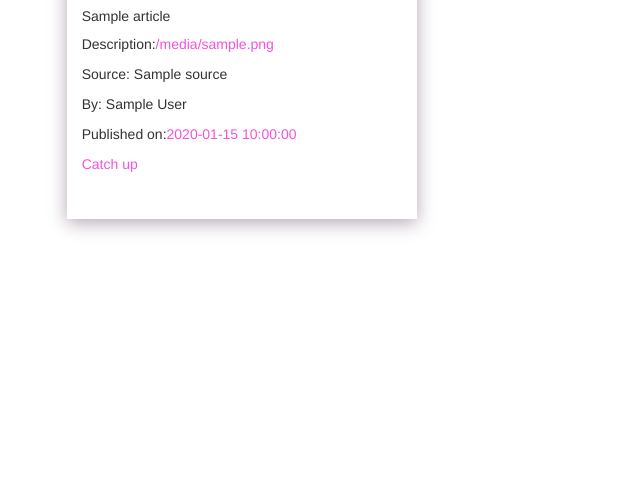
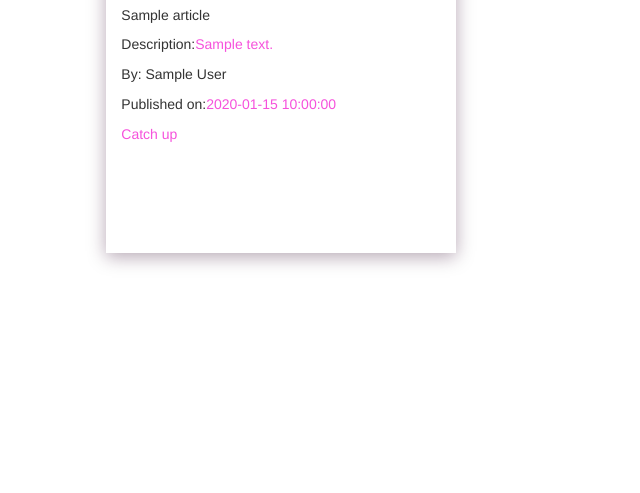
Before and after one commit to AtienoObwanda/TodayInTabs, a Flask app: template app/templates/article.html in a window 1280 px wide. Shown: the part 266-759 px from the top of the page, without its empty margins (0-640 px from the left). Run offline with Flask 2, Linux system fonts and the light colour scheme; the template is opened without the code that fills it: most values are stand-ins (such as "Sample title", 1, 10 or a date in 2020); grey boxes marked "Sample" are stand-in pictures; some libraries are stand-ins or nearby versions.

Commit message:
applicationg working as expected

```diff
--- a/app/requests.py
+++ b/app/requests.py
@@ -110,12 +110,12 @@ def get_article(id):
 
     return article_details_results
 
-def process_results_article(article_details_list):
+def process_results_article(article_list):
     '''
     Function  that processes the article result and transform them to a list of Objects
     '''
     article_details_results = []
-    for article_item in article_details_list:
+    for article_item in article_list:
         image = article_item.get('urlToImage')
         title = article_item.get('title')
         description = article_item.get('description')
--- a/app/templates/article.html
+++ b/app/templates/article.html
@@ -1,14 +1,17 @@
 {% extends 'base.html'%}
 {% import 'macros.html' as macro %}
+
 
 {% block content%}
   <div class="container">
 
+
     <h3 class="text-center" style="font-family: 'Times New Roman', Times, serif; font-size: 30px;">Top Story Headlines</h3>
-            <div class="row">
-              {{ macro.showArticleList(article)}}
-            </div>
-
+          <div class="row">
+          <ul>
+            {{ macro.showArticleList(article) }}
+          </ul>
+          </div>
 
   </div>
   {% endblock%}
--- a/app/templates/macros.html
+++ b/app/templates/macros.html
@@ -3,11 +3,11 @@
     {% for article in article_list %}
     <div class="col-sm-4" style="box-shadow: 0 4px 17px rgba(48, 6, 42, 0.35);
     transition: all 0.3s ease-in-out; margin: 1%; width:35rem; ">
-        <div class="card" style="height:340px; width:31rem;">
-          <img class="card-img-top" src="{{ article.description }}" alt="{{ article.title }}" class="img-responsive" style="height:120px; width:100%!important;">
+        <div class="card" style="height:375px; width:31rem;">
+          <img class="card-img-top" src="{{ article.image }}" alt="{{ article.title }}" class="img-responsive" style="height:120px; width:100%!important;">
                   <div class="card-body">
                   <h5 class="card-title">{{article.title |truncate(100)}}</h5>
-                  <p class="card-text">Description:<span style="color:#F652DC"">{{article.image| truncate(100) }}</span> </p>
+                  <p class="card-text">Description:<span style="color:#F652DC"">{{article.description| truncate(100) }}</span> </p>
                   <p class="card-text">Source: {{article.source.name}}</p>
                   <p class="card-text">By: {{article.author}}</p>
                   <p class="card-text">Published on:<span style="color:#F652DC">{{article.date|truncate(12)}}</span></p>
@@ -28,7 +28,7 @@
           <div class="card-body">
             <h5 class="card-title">{{ source.name}}</h5>
             <h6 class="card-subtitle mb-2 text-muted">{{ source.description |truncate(200)}}</h6>
-            <a href="/source/{{source.name}}"  class="card-link text-center" style="color:#F652DC; text-align: center;">view articles</a>
+            <a href="/source/{{source.id}}"  class="card-link text-center" style="color:#F652DC; text-align: center;">view articles</a>
           </div>
         </div>
         </div>
@@ -42,19 +42,16 @@
   {% for article in article_list %}
   <div class="col-sm-4" style="box-shadow: 0 4px 17px rgba(48, 6, 42, 0.35);
       transition: all 0.3s ease-in-out; margin: 1%; width:35rem; ">
-    <div class="card" style="height:340px; width:31rem;">
-      <img class="card-img-top" src="{{ article.description }}" alt="{{ article.title }}" class="img-responsive" style="height:120px; width:100%!important;">
+      <div class="card" style="height:375px; width:31rem;">
+          <img class="card-img-top" src="{{ article.image }}" alt="{{ article.title }}" class="img-responsive" style="height:120px; width:100%!important;">
           <div class="card-body">
-              <h5 class="card-title">{{article.title |truncate(100)}}</h5>
-              <p class="card-text">Description:<span style="color:#F652DC"">{{article.image| truncate(100) }}</span> </p>
-              <p class="card-text">Source: {{article.source.name}}</p>
+          <h5 class="card-title">{{article.title |truncate(200)}}</h5>
+          <p class="card-text">Description:<span style="color:#F652DC"">{{article.description| truncate(100) }}</span> </p>
           <p class="card-text">By: {{article.author}}</p>
           <p class="card-text">Published on:<span style="color:#F652DC">{{article.date|truncate(12)}}</span></p>
           <a href="{{article.url}}"  class="card-link text-center" style="color:#F652DC; text-align: center;">Catch up</a>
       </div>
   </div>
   </div>
-
-
-{% endfor%}
+  {% endfor %}
 {% endmacro %}
```
Also changed, not shown: app/main/views.py (+7 -5 lines). Lines whose indentation alone changed are shown as unchanged.
